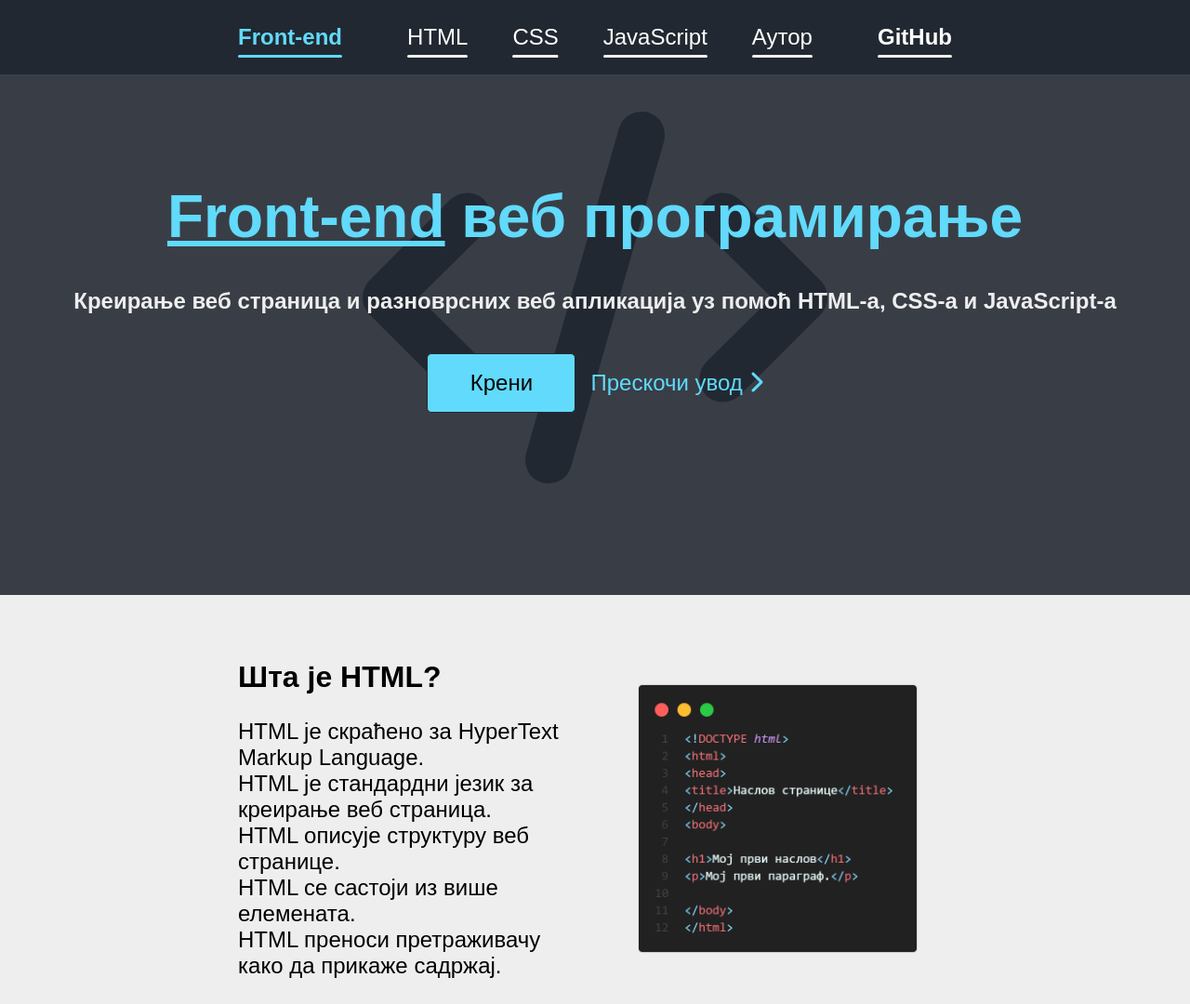
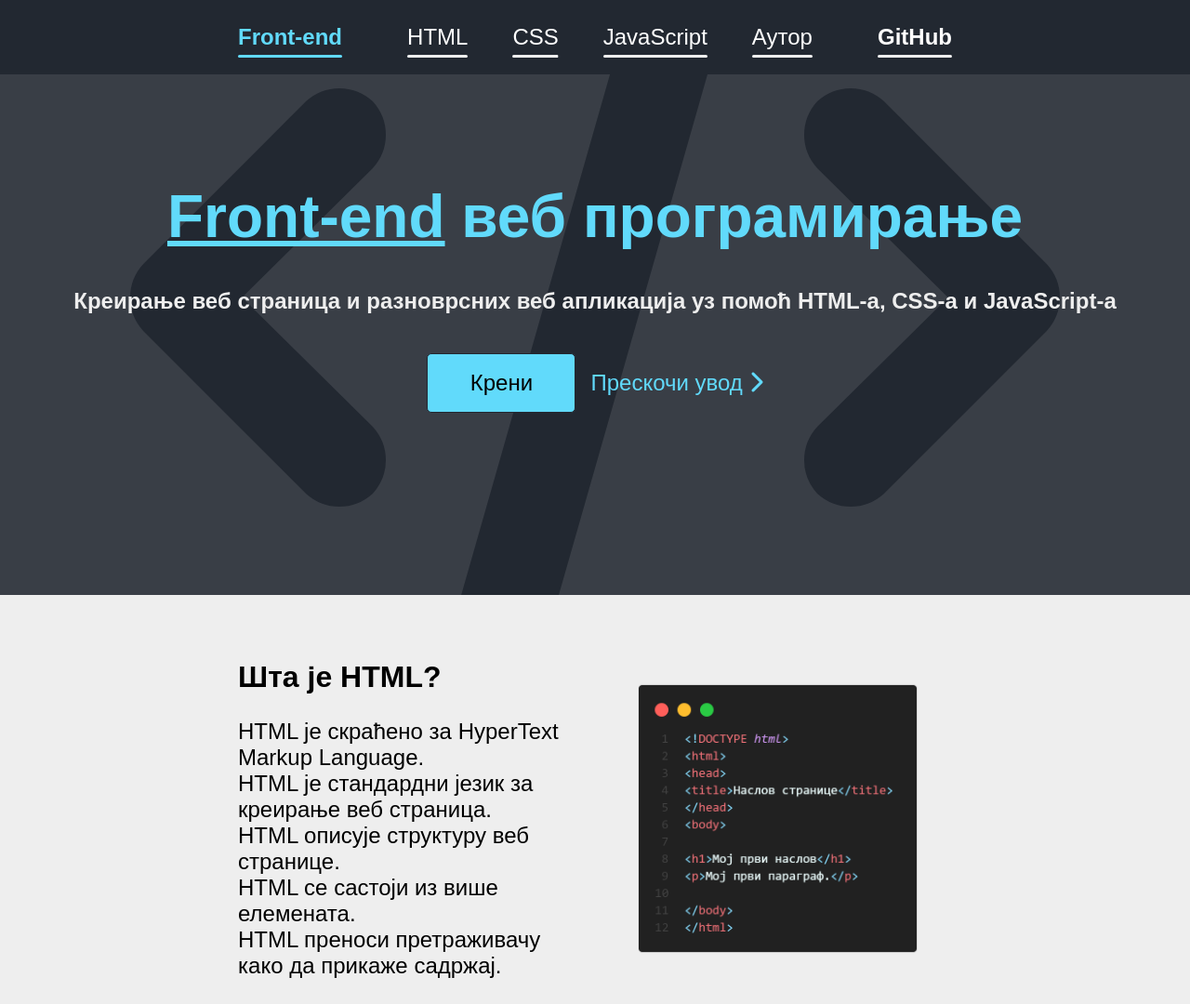
Before and after one commit to Jovan-K/Zavrsni-Projekat, a plain HTML site: page index.html in a window 1280 px wide. Shown: the top 1080 px of the page at 93% size. Drawn offline with Linux system fonts and the light colour scheme; a web font is replaced by a local one.

Commit message:
Povecan logo

```diff
--- a/style.css
+++ b/style.css
@@ -234,7 +234,7 @@ main{
     content: "\f121";
     position: absolute;
     z-index: 0;
-    font-size: 25em;
+    font-size: 50em;
 
     color: var(--clr-1);
 }
@@ -250,7 +250,7 @@ main{
     align-items: center;
     flex-direction: column;
     background-color: var(--clr-4);
-
+    z-index: 1;
 }
 
 .usadrzaj{
```
